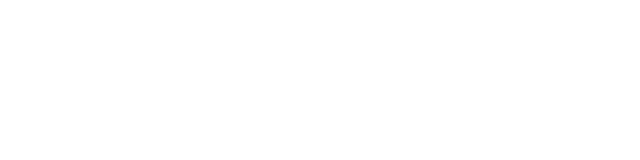
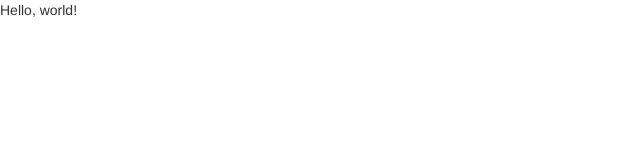
Before and after one commit to infinityl00p/itinerary, a React (Create React App) app in the folder client/: page / in a window 1280 px wide. Shown: the top 160 px of the page, without its empty margins (0-640 px from the left). Built offline with nearby package versions, Linux system fonts and the light colour scheme.

Commit message:
refactor to connect redux stores at app level, simpler containers

```diff
--- a/client/src/App.js
+++ b/client/src/App.js
@@ -1,13 +1,60 @@
 import React from 'react';
+import { connect } from 'react-redux';
+import { bindActionCreators } from 'redux';
+import PropTypes from 'prop-types';
 
-import WeddingList from './components/WeddingList';
+import * as actions from './actions/actions';
+import FormContainer from './components/FormContainer';
+import WeddingContainer from './components/WeddingContainer';
 
-export default class App extends React.Component {
+class App extends React.Component {
+
+  /** Opting to pass state down from top level component for clarity.
+    * Doing it this way sort of defeats the purpose of the container component
+    * pattern when used in conjunction with redux, but can change later. Container
+    * components will mainly be used to dispatch actions for now.
+    */
+  renderFormContainer() {
+    return <FormContainer store={this.props.wedding} />
+  }
+
+  renderWeddingContainer() {
+    return <WeddingContainer store={this.props.wedding} />;
+  }
+
   render() {
     return (
       <div className='App'>
-        <WeddingList />
+        { this.props.wedding.wedding_id === null ?
+            this.renderFormContainer()
+            :
+            this.renderWeddingContainer()
+        }
       </div>
     );
   }
 }
+
+App.PropTypes = {
+  actions: PropTypes.object,
+  wedding: PropTypes.object
+};
+
+function mapStateToProps(state) {
+  return {
+    // Add more as necessary
+    wedding: state.wedding
+  };
+}
+
+// Need to re-understand what this does
+function mapDispatchToProps(dispatch) {
+  return {
+    actions: bindActionCreators(actions, dispatch)
+  };
+}
+
+export default connect(
+  mapStateToProps,
+  mapDispatchToProps
+)(App);
--- /dev/null
+++ b/client/src/components/FormContainer.js
@@ -0,0 +1,13 @@
+import React from 'react';
+
+import * as actions from '../actions/actions';
+
+export default class FormContainer extends React.Component {
+  render() {
+    return (
+      <div className="form-container">
+        <p>Hello, universe!</p>
+      </div>
+    );
+  }
+}
--- /dev/null
+++ b/client/src/components/WeddingContainer.js
@@ -0,0 +1,13 @@
+import React from 'react';
+
+import * as actions from '../actions/actions';
+
+export default class WeddingContainer extends React.Component {
+  render() {
+    return (
+      <div className="wedding-container">
+        <p>Hello, world!</p>
+      </div>
+    );
+  }
+}
--- a/client/src/components/WeddingList.js
+++ /dev/null
@@ -1,50 +0,0 @@
-import React from 'react';
-import { connect } from 'react-redux';
-import { bindActionCreators } from 'redux';
-import PropTypes from 'prop-types';
-
-import * as actions from '../actions/actions';
-
-class WeddingList extends React.Component {
-  renderForm() {
-    console.log('james stuff');
-  }
-
-  renderWeddingItem() {
-    console.log(this.props.wedding);
-  }
-
-  render() {
-    return (
-      <div className="wedding-list">
-        { this.props.wedding.wedding_id == null ?
-            this.renderForm()
-            :
-            this.renderWeddingItem()
-        }
-      </div>
-    );
-  }
-}
-
-WeddingList.PropTypes = {
-  actions: PropTypes.object,
-  wedding: PropTypes.object
-};
-
-function mapStateToProps(state) {
-  return {
-    wedding: state.wedding
-  };
-}
-
-function mapDispatchToProps(dispatch) {
-  return {
-    actions: bindActionCreators(actions, dispatch)
-  };
-}
-
-export default connect(
-  mapStateToProps,
-  mapDispatchToProps
-)(WeddingList);
```
